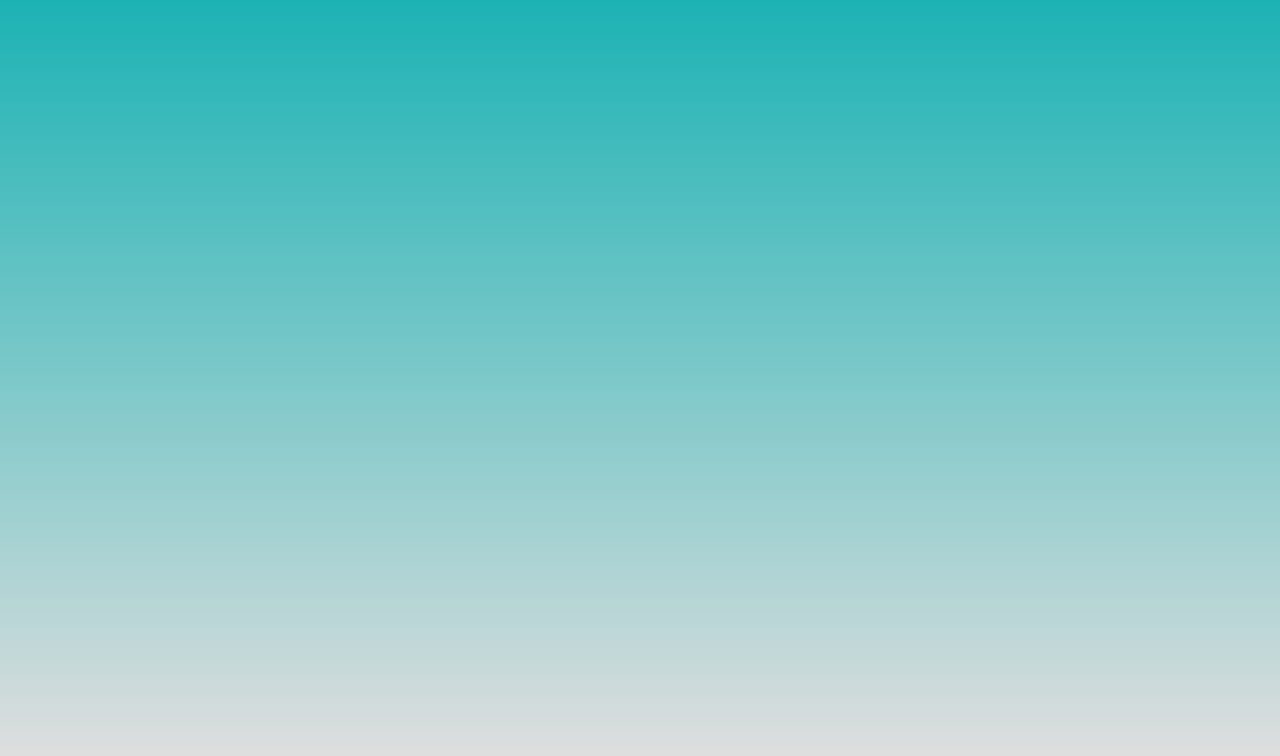
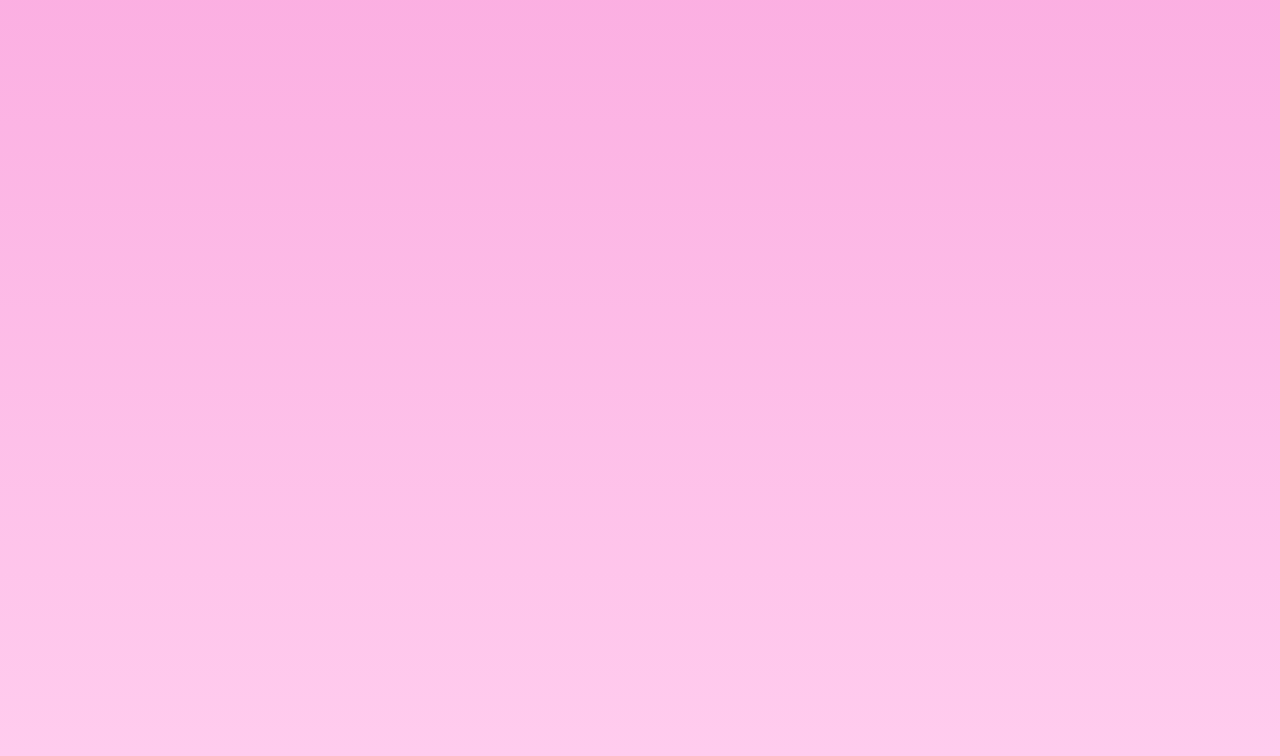
Before and after one commit to ao100134/myWebsite, a plain HTML site: page index.html in a window 1280 px wide. Shown: the part 60-816 px from the top of the page. Drawn offline with Linux system fonts and the light colour scheme.

Commit message:
Update index.html

```diff
--- a/index.html
+++ b/index.html
@@ -3,7 +3,7 @@
   <style>
      body{
          text-align: center;
-         background-image: linear-gradient(rgb(13, 175, 177), rgb(222, 222, 222));
+         background-image: linear-gradient(rgb(251, 173, 225), rgb(255, 204, 238));
          min-width: 100%;
          min-height: 100%;
       }
```
